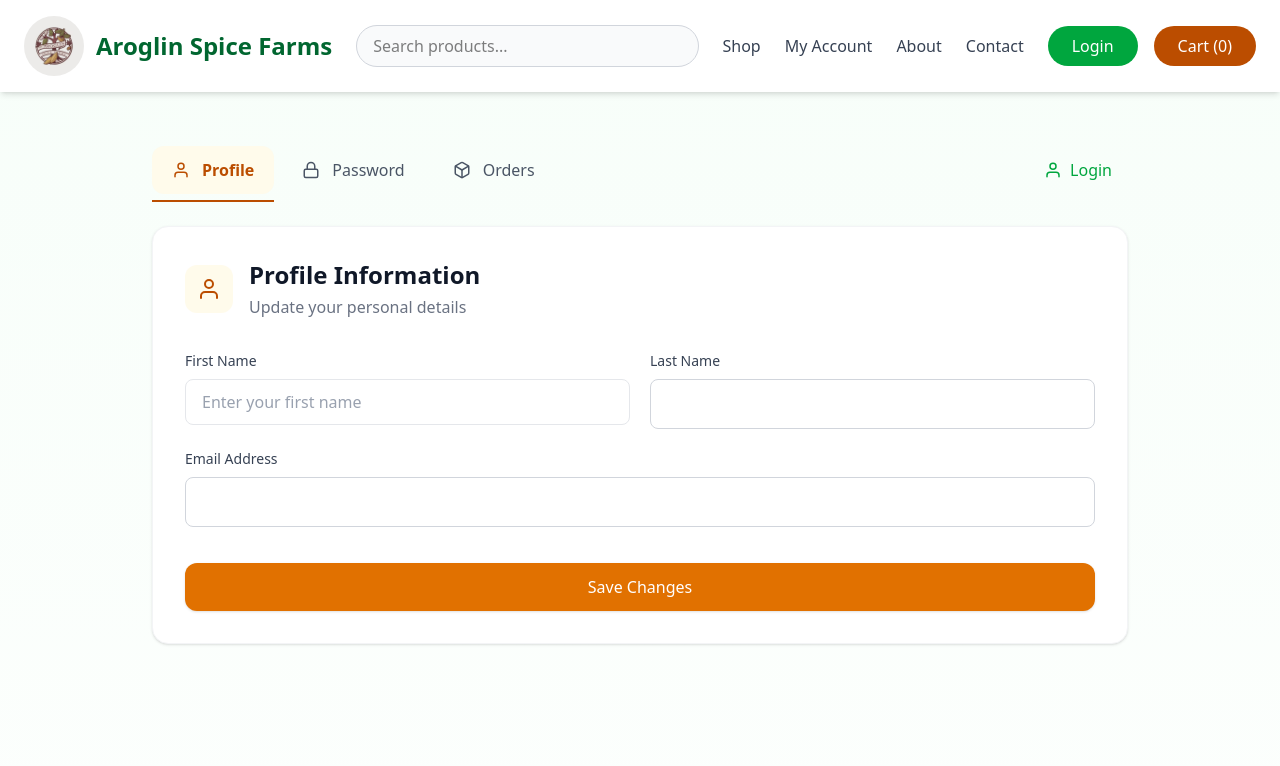
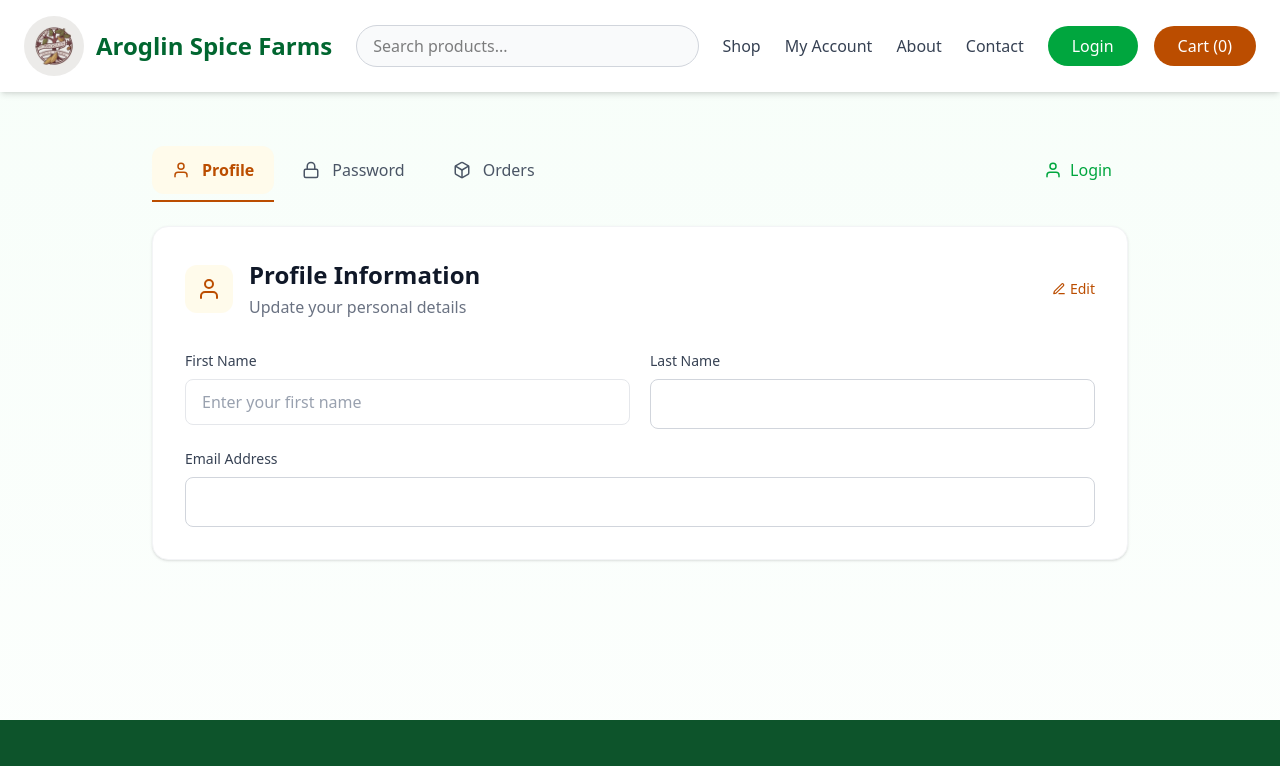
Before and after one commit to nibin-joseph05/spice-shop, a Next.js app in the folder next-frontend/: page /my-profile in a window 1280 px wide. Shown: the top 766 px of the page. Built offline with nearby package versions, Linux system fonts and the light colour scheme; no server answers.

Commit message:
some changes in profile

```diff
--- a/next-frontend/src/components/profile/ProfileForm.js
+++ b/next-frontend/src/components/profile/ProfileForm.js
@@ -1,7 +1,8 @@
 'use client';
 
+import { useState } from 'react';
 import { motion } from 'framer-motion';
-import { FiUser } from 'react-icons/fi';
+import { FiUser, FiEdit3, FiSave } from 'react-icons/fi';
 
 const itemVariants = {
   hidden: { opacity: 0, y: 10 },
@@ -9,16 +10,17 @@ const itemVariants = {
 };
 
 export default function ProfileForm({ formData, setFormData, errors, onSubmit }) {
+  const [isEditing, setIsEditing] = useState(false);
+
   return (
     <motion.div
       initial="hidden"
       animate="visible"
-      variants={{
-        visible: { transition: { staggerChildren: 0.05 } }
-      }}
+      variants={{ visible: { transition: { staggerChildren: 0.05 } } }}
       className="bg-white rounded-2xl shadow-sm border border-gray-100 p-6 md:p-8"
     >
-      <div className="flex items-center gap-4 mb-8">
+      <div className="flex items-center justify-between mb-8">
+        <div className="flex items-center gap-4">
           <div className="p-3 bg-amber-50 rounded-xl">
             <FiUser className="text-2xl text-amber-700" />
           </div>
@@ -27,9 +29,16 @@ export default function ProfileForm({ formData, setFormData, errors, onSubmit })
             <p className="text-gray-500 mt-1">Update your personal details</p>
           </div>
         </div>
+        <button
+          type="button"
+          onClick={() => setIsEditing(!isEditing)}
+          className="text-sm text-amber-700 flex items-center gap-1 hover:underline"
+        >
+          {isEditing ? <><FiSave /> Save</> : <><FiEdit3 /> Edit</>}
+        </button>
+      </div>
 
       <form onSubmit={onSubmit} className="grid grid-cols-1 md:grid-cols-2 gap-5">
-        {/* Input fields */}
         <motion.div variants={itemVariants} className="space-y-1">
           <label className="block text-sm font-medium text-gray-700 mb-2">First Name</label>
           <input
@@ -40,6 +49,7 @@ export default function ProfileForm({ formData, setFormData, errors, onSubmit })
               errors.firstName ? 'border-red-200 bg-red-50' : 'border-gray-200'
             } focus:ring-2 focus:ring-amber-500 focus:border-amber-500 placeholder-gray-400`}
             placeholder="Enter your first name"
+            disabled={!isEditing}
           />
           {errors.firstName && (
             <p className="text-red-600 text-sm mt-2 flex items-center gap-1">
@@ -60,6 +70,7 @@ export default function ProfileForm({ formData, setFormData, errors, onSubmit })
             className={`w-full px-4 py-3 rounded-lg border ${
               errors.lastName ? 'border-red-500' : 'border-gray-300'
             } focus:ring-2 focus:ring-amber-500 focus:border-amber-500`}
+            disabled={!isEditing}
           />
           {errors.lastName && <p className="text-red-500 text-sm mt-1">{errors.lastName}</p>}
         </motion.div>
@@ -73,10 +84,12 @@ export default function ProfileForm({ formData, setFormData, errors, onSubmit })
             className={`w-full px-4 py-3 rounded-lg border ${
               errors.email ? 'border-red-500' : 'border-gray-300'
             } focus:ring-2 focus:ring-amber-500 focus:border-amber-500`}
+            disabled={!isEditing}
           />
           {errors.email && <p className="text-red-500 text-sm mt-1">{errors.email}</p>}
         </motion.div>
 
+        {isEditing && (
           <motion.div variants={itemVariants} className="md:col-span-2 mt-4">
             <button
               type="submit"
@@ -86,6 +99,7 @@ export default function ProfileForm({ formData, setFormData, errors, onSubmit })
               Save Changes
             </button>
           </motion.div>
+        )}
       </form>
     </motion.div>
   );
```
Lines whose indentation alone changed are shown as unchanged.
